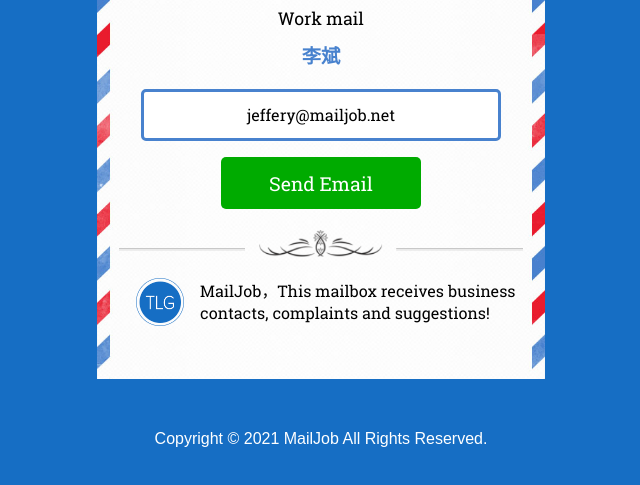
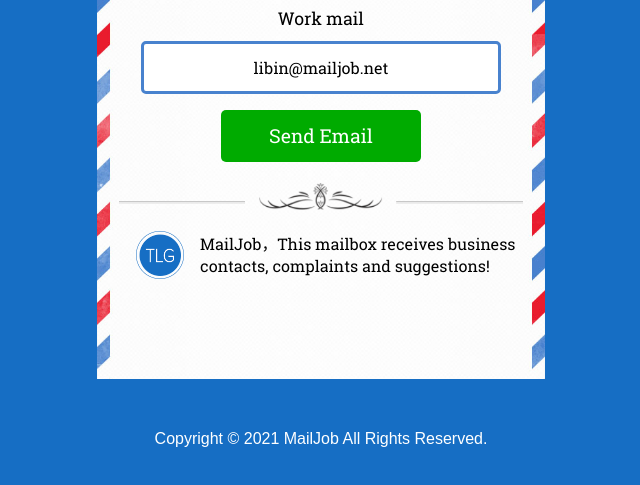
Before and after one commit to mailjob/mailjob.github.io, a plain HTML site: page index.html in a window 1280 px wide. Shown: the part 273-758 px from the top of the page, without its empty margins (319-959 px from the left). Drawn offline with Linux system fonts and the light colour scheme.

Commit message:
Update index.html

```diff
--- a/index.html
+++ b/index.html
@@ -25,10 +25,10 @@
   	 	   <img src="assets/images/design.png">
   	 	</div>
   	 	<p>Work mail</p>
-  	 	<a href="javascript:void(0)" class="signup">李斌</a>
+  	 	<!--<a href="javascript:void(0)" class="signup">李斌</a>-->
   	 	<form>
-  	 		<input type="text" value="jeffery@mailjob.net">
-  	 		<a target="_blank" href="mailto://jeffery@mailjob.net" style="text-decoration:none;"><input type="button" value="Send Email"></a>
+  	 		<input type="text" value="libin@mailjob.net">
+  	 		<a target="_blank" href="mailto://libin@mailjob.net" style="text-decoration:none;"><input type="button" value="Send Email"></a>
   	 	</form>
   	 	<div class="design">
   	 	  <img src="assets/images/design.png">
```
